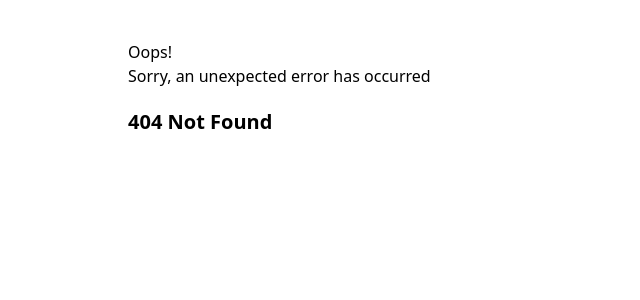
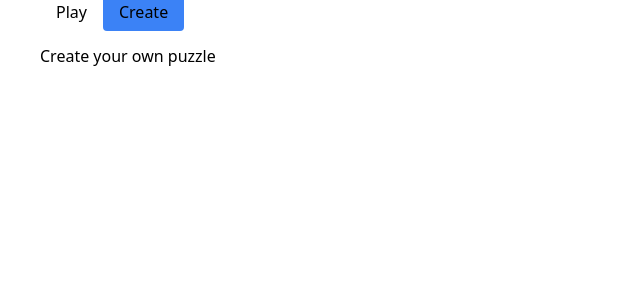
Before and after one commit to craigostrin/diy-connections-game, a React (Vite) app: page /create in a window 1280 px wide. Before the commit this address had no page. Shown: the top 300 px of the page, without its empty margins (0-640 px from the left). Built offline with nearby package versions, Linux system fonts and the light colour scheme.

Commit message:
fix(layout): 'root' -> pathless 'root-layout'
add Play and Create pages

```diff
--- /dev/null
+++ b/src/layouts/root-layout.tsx
@@ -0,0 +1,35 @@
+import { NavLink, Outlet } from "react-router-dom"
+
+function RootLayout() {
+  const navStyle = "rounded px-4 py-2"
+  const activeStyle = `bg-blue-500 ${navStyle}`
+  const pendingStyle = `bg-slate-200 ${navStyle}`
+
+  return (
+    <div className="ml-10">
+      <nav className="mb-5">
+        <NavLink
+          to={"/"}
+          end
+          className={({ isActive, isPending }) =>
+            isActive ? activeStyle : isPending ? pendingStyle : navStyle
+          }
+        >
+          Play
+        </NavLink>
+        <NavLink
+          to={"/create"}
+          end
+          className={({ isActive, isPending }) =>
+            isActive ? activeStyle : isPending ? pendingStyle : navStyle
+          }
+        >
+          Create
+        </NavLink>
+      </nav>
+      <Outlet />
+    </div>
+  )
+}
+
+export default RootLayout
--- /dev/null
+++ b/src/routes/create.tsx
@@ -0,0 +1,5 @@
+function Create() {
+  return <div>Create your own puzzle</div>
+}
+
+export default Create
--- /dev/null
+++ b/src/routes/play.tsx
@@ -0,0 +1,12 @@
+function Play() {
+  return (
+    <div>
+      <p>
+        This page will show a random puzzle that's been created by someone like
+        you!
+      </p>
+    </div>
+  )
+}
+
+export default Play
--- a/src/routes/root.tsx
+++ /dev/null
@@ -1,10 +0,0 @@
-function Root() {
-  return (
-    <div>
-      <h1>This is the Root</h1>
-      <h2>Make your own Connections puzzle!</h2>
-    </div>
-  )
-}
-
-export default Root
```
Also changed, not shown: src/main.tsx (+14 -3 lines).
